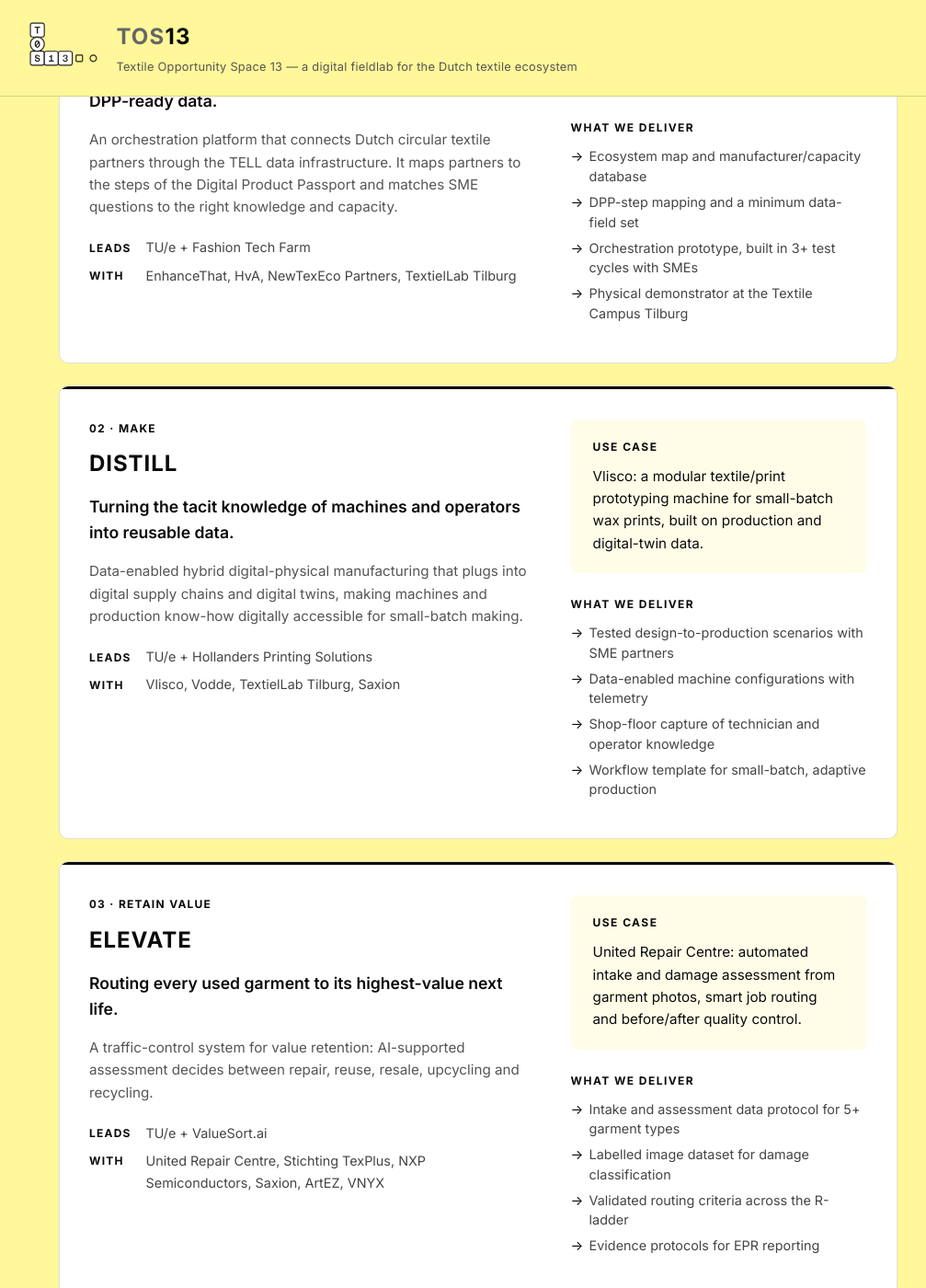
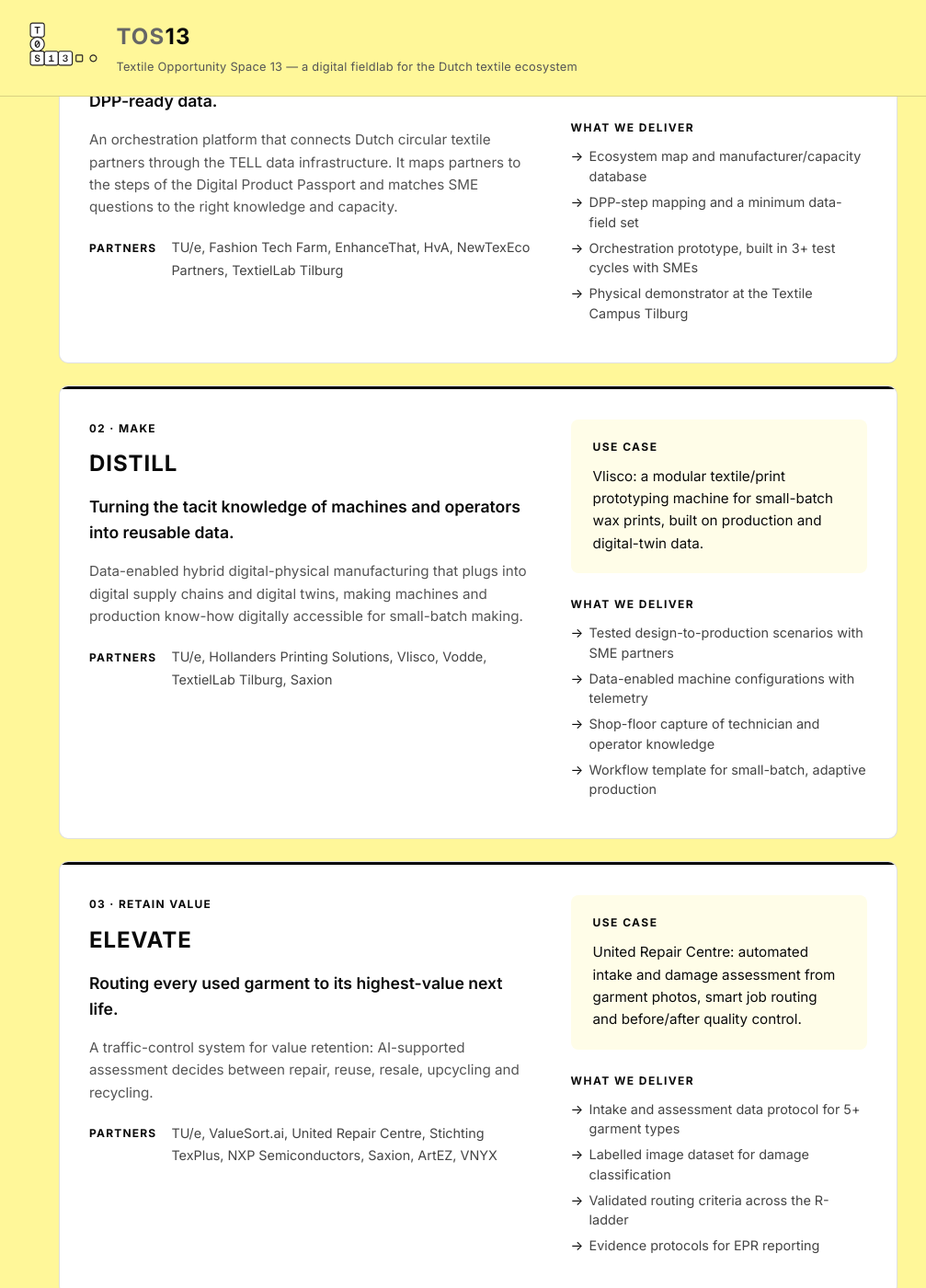
Before and after one commit to tospace13-hub/tos13website, a Jekyll site: the page built from index.md, in a window 1280 px wide and 1400 px high, scrolled down 3712 px. Shown: the whole window at 92% size, without its empty margins (120-1127 px from the left). Built offline with Jekyll 4.4.1, drawn with Linux system fonts in a browser that asks for light colours.

Commit message:
List work package partners together
Replace the separate "Leads" and "With" rows in each work package card
with a single "Partners" row, keeping the existing order.

Co-Authored-By: Claude Opus 5.5 <noreply@anthropic.com>
Claude-Session: https://claude.ai/code/session_01DCVmvLrD6QDfCoXCEUNLAe

```diff
--- a/index.md
+++ b/index.md
@@ -112,10 +112,8 @@ layout: default
 <p class="wp-lead">Helping textile companies find each other and share DPP-ready data.</p>
 <p>An orchestration platform that connects Dutch circular textile partners through the TELL data infrastructure. It maps partners to the steps of the Digital Product Passport and matches SME questions to the right knowledge and capacity.</p>
 <dl class="wp-meta">
-<dt>Leads</dt>
-<dd>TU/e + Fashion Tech Farm</dd>
-<dt>With</dt>
-<dd>EnhanceThat, HvA, NewTexEco Partners, TextielLab Tilburg</dd>
+<dt>Partners</dt>
+<dd>TU/e, Fashion Tech Farm, EnhanceThat, HvA, NewTexEco Partners, TextielLab Tilburg</dd>
 </dl>
 </div>
 <div class="wp-side">
@@ -139,10 +137,8 @@ layout: default
 <p class="wp-lead">Turning the tacit knowledge of machines and operators into reusable data.</p>
 <p>Data-enabled hybrid digital-physical manufacturing that plugs into digital supply chains and digital twins, making machines and production know-how digitally accessible for small-batch making.</p>
 <dl class="wp-meta">
-<dt>Leads</dt>
-<dd>TU/e + Hollanders Printing Solutions</dd>
-<dt>With</dt>
-<dd>Vlisco, Vodde, TextielLab Tilburg, Saxion</dd>
+<dt>Partners</dt>
+<dd>TU/e, Hollanders Printing Solutions, Vlisco, Vodde, TextielLab Tilburg, Saxion</dd>
 </dl>
 </div>
 <div class="wp-side">
@@ -166,10 +162,8 @@ layout: default
 <p class="wp-lead">Routing every used garment to its highest-value next life.</p>
 <p>A traffic-control system for value retention: AI-supported assessment decides between repair, reuse, resale, upcycling and recycling.</p>
 <dl class="wp-meta">
-<dt>Leads</dt>
-<dd>TU/e + ValueSort.ai</dd>
-<dt>With</dt>
-<dd>United Repair Centre, Stichting TexPlus, NXP Semiconductors, Saxion, ArtEZ, VNYX</dd>
+<dt>Partners</dt>
+<dd>TU/e, ValueSort.ai, United Repair Centre, Stichting TexPlus, NXP Semiconductors, Saxion, ArtEZ, VNYX</dd>
 </dl>
 </div>
 <div class="wp-side">
```
